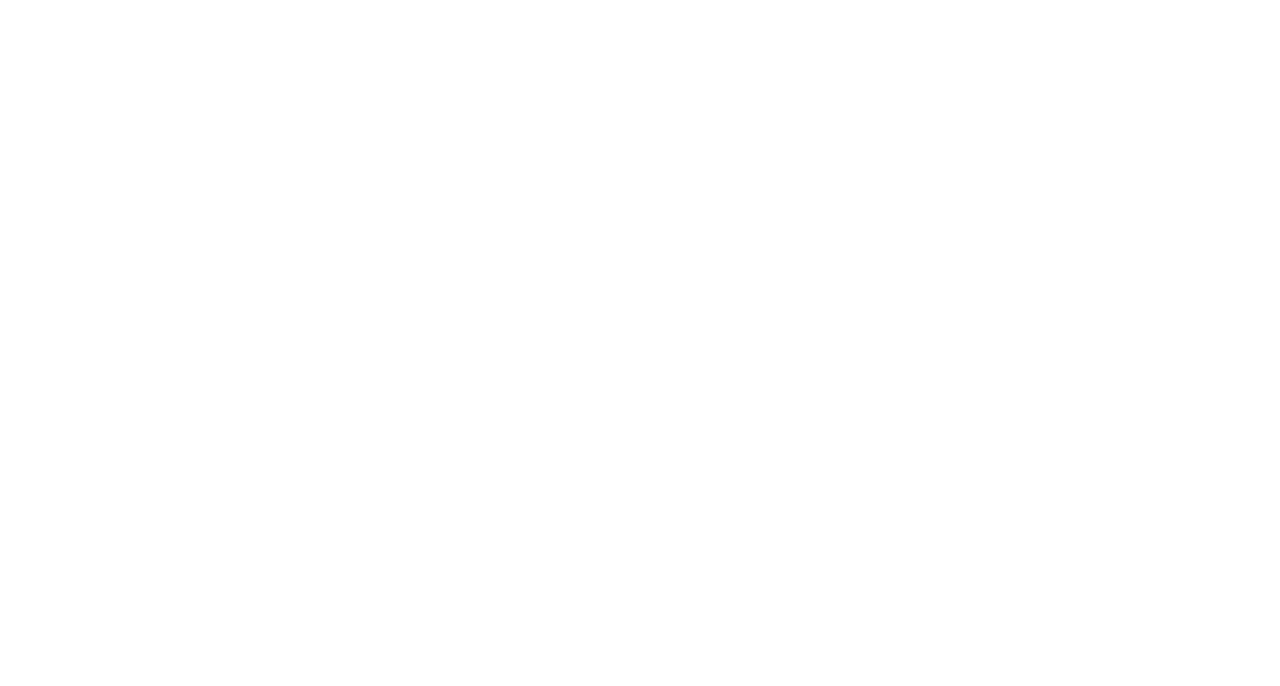
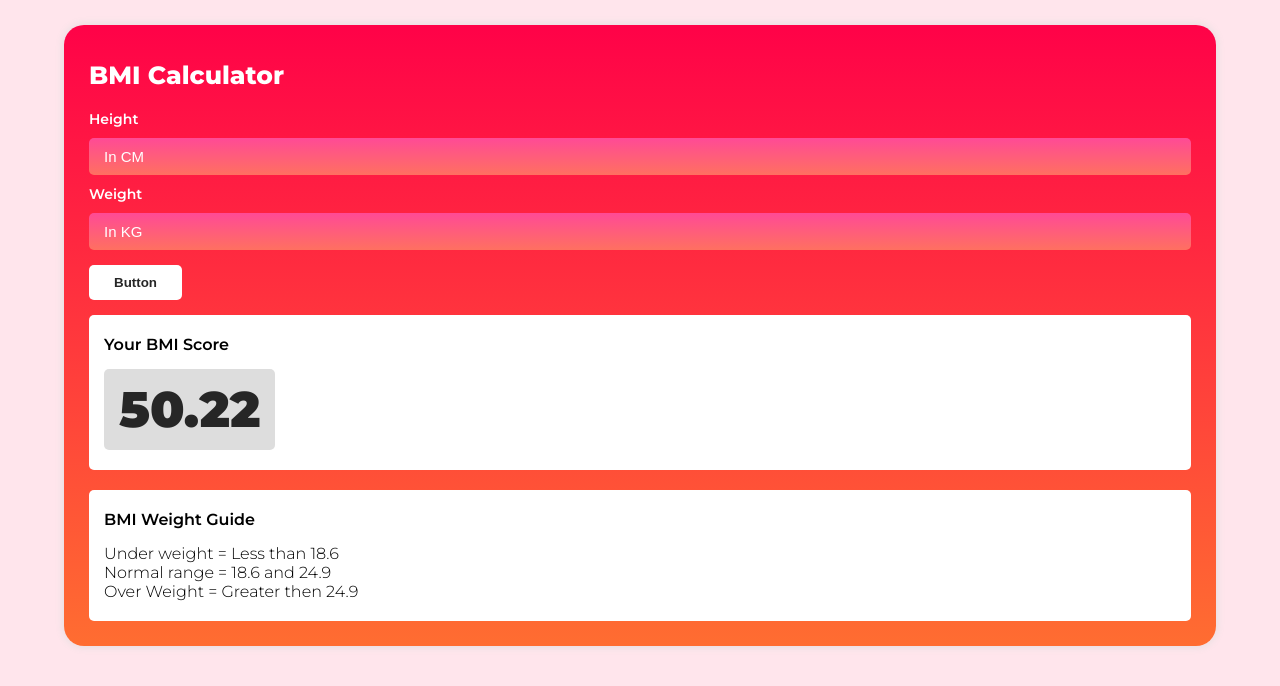
Before and after one commit to amin-babu/BMI-Calculator, a plain HTML site: page index.html in a window 1280 px wide. Drawn offline with Linux system fonts and the light colour scheme.

Commit message:
design done

```diff
--- a/index.html
+++ b/index.html
@@ -5,9 +5,34 @@
   <meta name="viewport" content="width=device-width, initial-scale=1.0">
   <title>BMI Calculator</title>
   <link rel="stylesheet" href="style.css">
+  <link rel="preconnect" href="https://fonts.googleapis.com">
+  <link rel="preconnect" href="https://fonts.gstatic.com" crossorigin>
+  <link href="https://fonts.googleapis.com/css2?family=Montserrat:ital,wght@0,100..900;1,100..900&display=swap" rel="stylesheet">
 </head>
 <body>
+  <div id="main">
+    <h1>BMI Calculator</h1>
 
+    <form action="">
+      <label for="height">Height</label>
+      <input type="number" name="height" id="height" placeholder="In CM">
+      <label for="weight">Weight</label>
+      <input type="number" name="weight" id="weight" placeholder="In KG">
+      <button id="button">Button</button>
+    </form>
+
+    <div class="result">
+      <h4>Your BMI Score</h4>
+      <h2 id="score">50.22</h2>
+    </div>
+
+    <div class="info">
+      <h4>BMI Weight Guide</h4>
+      <p>Under weight = Less than 18.6</p>
+      <p>Normal range = 18.6 and 24.9</p>
+      <p>Over Weight = Greater then 24.9</p>
+    </div>
+  </div>
 
   <script src="./script.js"></script>
 </body>
--- a/style.css
+++ b/style.css
@@ -0,0 +1,106 @@
+*, *::after, *::before{
+  margin: 0;
+  padding: 0;
+  box-sizing: border-box;
+  list-style: none;
+}
+
+body{
+  font-family: "Montserrat", sans-serif;
+  background: #ffe5ec;
+  font-weight: 300;
+}
+
+::placeholder{
+  color: #fff;
+  opacity: 1;
+}
+
+h1, h2, h3, h4, h5, h6{
+  font-weight: 600;
+  margin: 0 0 15px;
+}
+
+#main{
+  background: linear-gradient(#ff0248, #ff6d31);
+  padding: 35px 25px 25px;
+  width: 90%;
+  margin: 25px auto 0;
+  border-radius: 20px;
+  box-shadow: 0 0 10px #ddd;
+}
+
+#main h1{
+  color: #fff;
+  font-size: 25px;
+  margin-bottom: 20px;
+  font-weight: 800;
+}
+
+#main h2{
+  background: #ddd;
+  display: inline-block;
+  color: #262626;
+  font-size: 50px;
+  margin-bottom: 0;
+  font-weight: 900;
+  padding: 10px 15px;
+  border-radius: 5px;
+}
+
+#main form{
+  margin: 15px 0;
+}
+
+#main label{
+  font-size: 14px;
+  font-weight: 600;
+  color: #fff;
+  display: block;
+}
+
+#main input{
+  background: linear-gradient(#ff4a96, #ff7060);
+  border: 0px;
+  border-radius: 5px;
+  color: #fff;
+  width: 100%;
+  font-size: 15px;
+  padding: 10px 15px;
+  margin: 10px 0;
+}
+
+#main input:focus{
+  outline: none;
+}
+
+#main button{
+  background: #fff;
+  color: #262626;
+  border: 0px;
+  padding: 10px 25px;
+  border-radius: 5px;
+  margin-top: 5px;
+  font-weight: 600;
+  cursor: pointer;
+  transition: 0.5s;
+  transition: 0;
+}
+
+#main button:hover{
+  background: #ddd;
+}
+
+.result, .info{
+  background: #fff;
+  padding: 20px 15px;
+  border-radius: 5px;
+}
+
+.info{
+  margin-top: 20px;
+}
+
+.result{
+  /* display: none; */
+}
```
